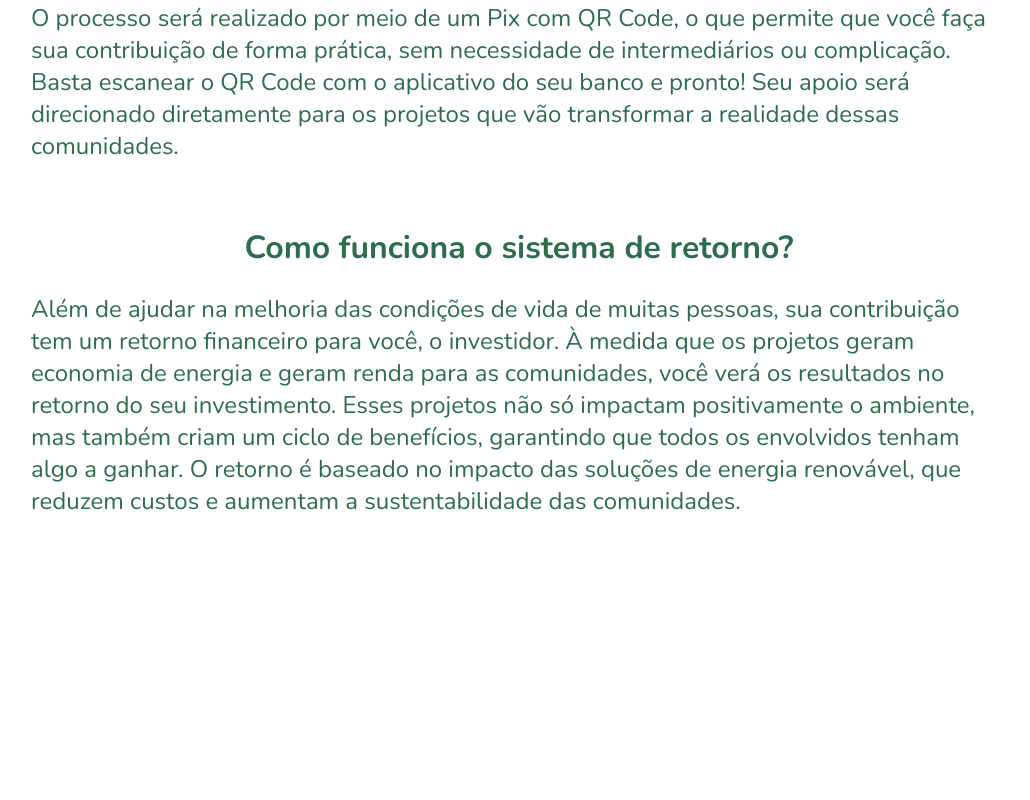
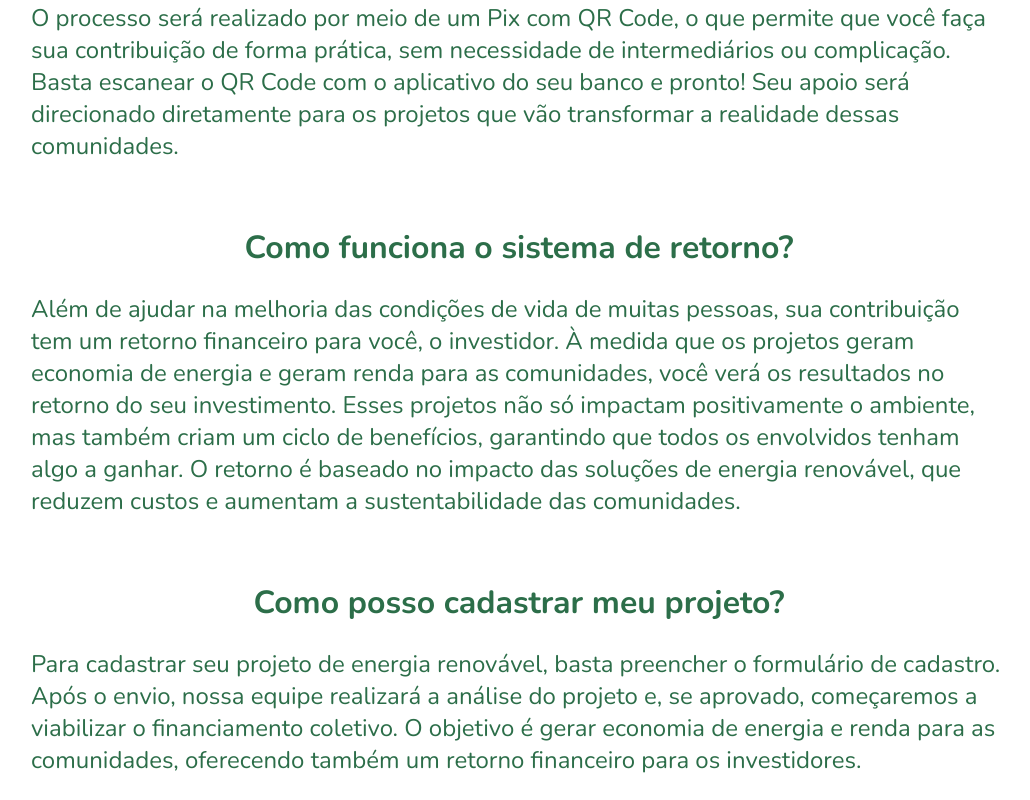
Before and after one commit to ViniciusSantanaa/global_2, a Next.js app: page /produto in a window 1280 px wide. Shown: the part 540-1340 px from the top of the page, without its empty margins (121-1151 px from the left). Before the commit the page ends 1081 px from the top, so only its background shows below. Built offline with nearby package versions, Linux system fonts and the light colour scheme; a web font is replaced by a local one.

Commit message:
ajustes e criação da página de cadastro

```diff
--- /dev/null
+++ b/src/app/cadastro/page.module.css
@@ -0,0 +1,13 @@
+.titulo{
+    color: var(--cor-verde);
+    font-size: 2rem;
+    margin-left: 2rem;
+    margin-top: 2rem;
+}
+
+.texto{
+    color: var(--cor-verde);
+    font-size: 1.2rem;
+    margin-left: 2rem;
+    margin-top: 1rem;
+}
--- a/src/app/produto/page.tsx
+++ b/src/app/produto/page.tsx
@@ -11,6 +11,9 @@ export default function Produto(){
 
             <h1 className={styles.titulo}>Como funciona o sistema de retorno?</h1>
             <p className={styles.texto_produto}>Além de ajudar na melhoria das condições de vida de muitas pessoas, sua contribuição tem um retorno financeiro para você, o investidor. À medida que os projetos geram economia de energia e geram renda para as comunidades, você verá os resultados no retorno do seu investimento. Esses projetos não só impactam positivamente o ambiente, mas também criam um ciclo de benefícios, garantindo que todos os envolvidos tenham algo a ganhar. O retorno é baseado no impacto das soluções de energia renovável, que reduzem custos e aumentam a sustentabilidade das comunidades.</p>
+
+            <h1 className={styles.titulo}>Como posso cadastrar meu projeto?</h1>
+            <p className={styles.texto_produto}>Para cadastrar seu projeto de energia renovável, basta preencher o formulário de cadastro. Após o envio, nossa equipe realizará a análise do projeto e, se aprovado, começaremos a viabilizar o financiamento coletivo. O objetivo é gerar economia de energia e renda para as comunidades, oferecendo também um retorno financeiro para os investidores.</p>
         </main>
     )
 }
--- a/src/components/header/header.tsx
+++ b/src/components/header/header.tsx
@@ -12,6 +12,7 @@ export default function Header(){
                     <ul className={styles.menu}>
                         <li><Link href="/produto" className={styles.menu__links}>Produto</Link></li>
                         <li><Link href="/projetos" className={styles.menu__links}>Projetos</Link></li>
+                        <li><Link href="/cadastro" className={styles.menu__links}>Cadastrar</Link></li>
                         <li><Link href="/doacao" className={styles.menu__links}>Doações</Link></li>
                         <li><Link href="/criadores" className={styles.menu__links}>Criadores</Link></li>
                     </ul>
```
Also changed, not shown: src/app/cadastro/page.tsx (added, +10 -0 lines).
